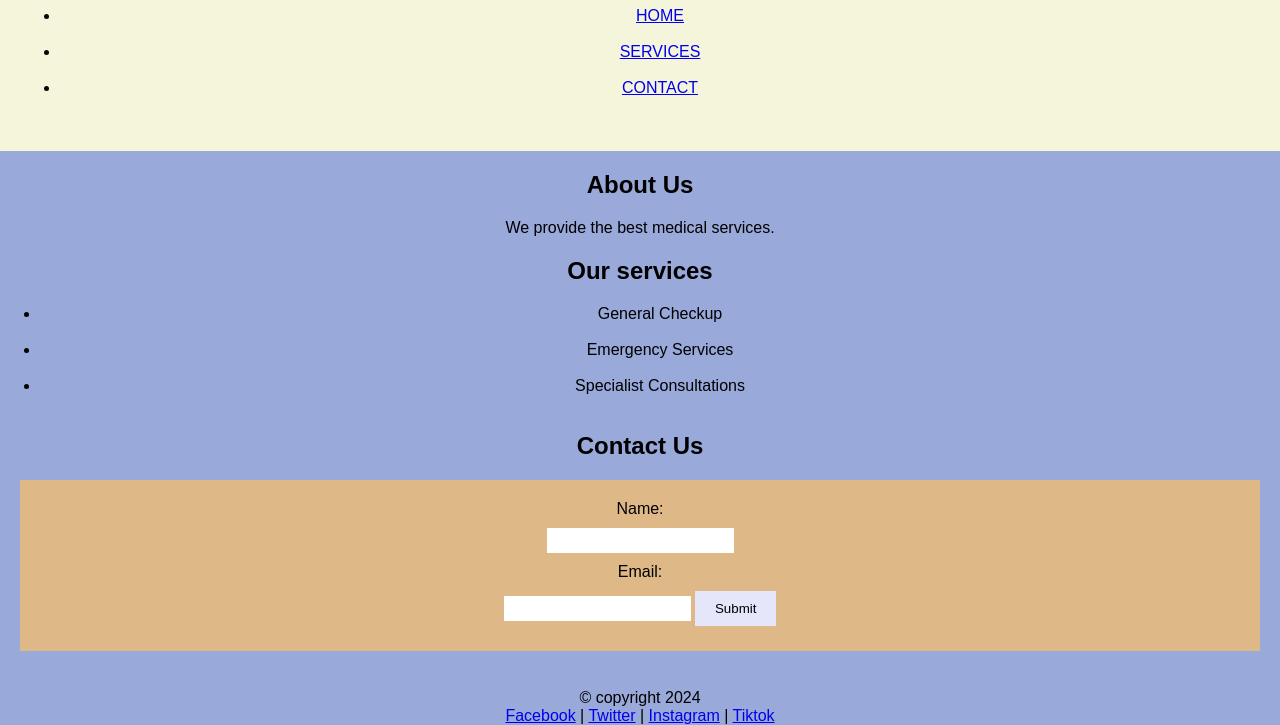
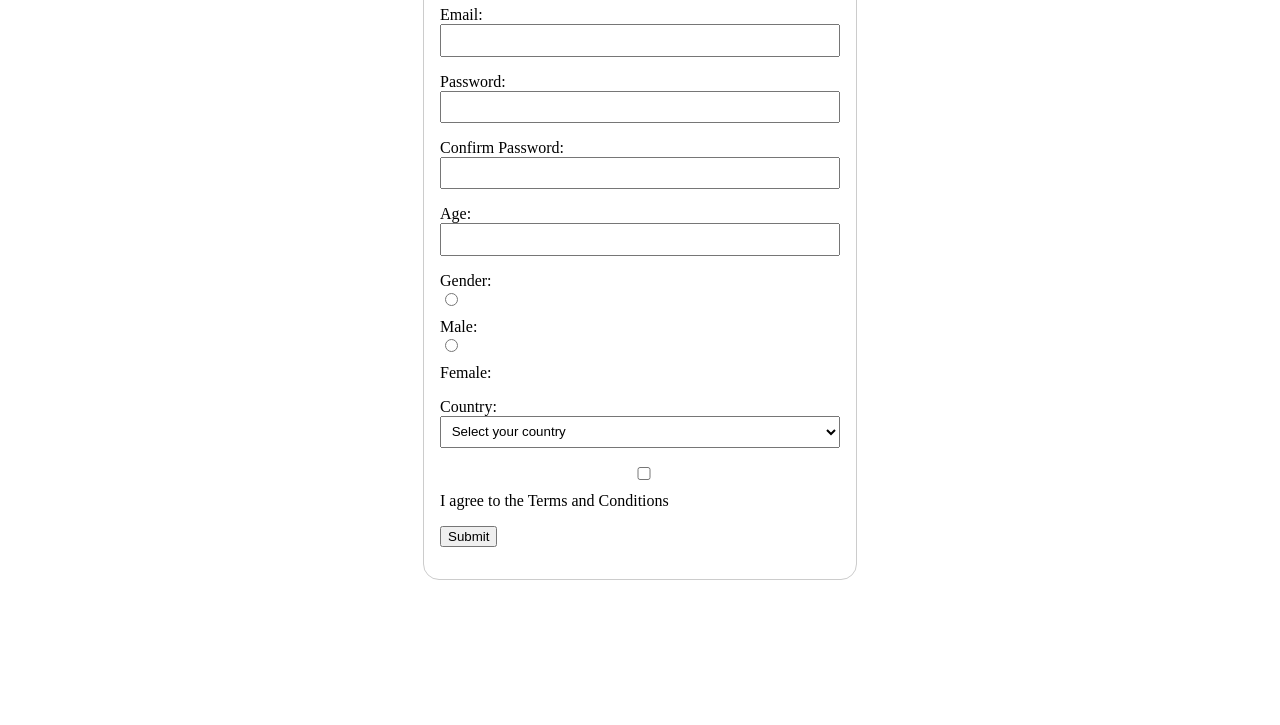
Before and after one commit to Eqush/Techbrainiac, a plain HTML site: page index.html in a window 1280 px wide. Shown: the part 93-818 px from the top of the page. Drawn offline with Linux system fonts and the light colour scheme.

Commit message:
Add files via upload

```diff
--- a/index.html
+++ b/index.html
@@ -3,62 +3,105 @@
 <head>
     <meta charset="UTF-8">
     <meta name="viewport" content="width=device-width, initial-scale=1.0">
-        <title>My medical webpage</title>
-        <link rel="stylesheet" href="style.css">
+    <title>Registration Form</title>
+    <style>
+        form {
+            max-width: 400px;
+            margin: auto;
+            padding: 1em;
+            border: 1px solid #ccc;
+            border-radius: 1em;
+        }
+
+        div + div {
+            margin-top: 1em;
+        }
+
+        label {
+            display: block;
+            margin-top: .5em;
+        }
+
+        input, select {
+            width: 100%;
+            padding: .5em;
+            box-sizing: border-box;
+        }
+
+        input[type="radio"] {
+            width:auto
+        }
+
+        .error {
+            color: red;
+        }
+    </style>
 </head>
 <body>
-        <header>
-            <h1>Welcome to Our Medical Center</h1>
-            <nav>
-                <ul>
-                    <li><a href="#home">HOME</a></li>
-                    <br>
-                    <li><a href="#services">SERVICES</a></li>
-                    <br>
-                    <li><a href="#contact">CONTACT</a></li>
-                    <br>
-                </ul>
-            </nav>
-        </header>
-        <section id="home">
-            <h2>About Us</h2>
-            <p>We provide the best medical services.</p>
-        </section>
-        <section id="services">
-        </section>
-        <section id="services">
-            <h2>Our services</h2>
-            <ul>
-                <li>General Checkup</li>
-                <br>
-                <li>Emergency Services</li>
-                <br>
-                <li>Specialist Consultations</li>
-                <br>
-            </ul>
-        </section>
-        <section id="contact">
-            <h2>Contact Us</h2>
-            <form id="contactForm">
+    <form id="Registrationform">
+        <div>
             <label for="name">Name:</label>
             <input type="text" id="name" name="name" required>
+        </div>
+        <div>
             <label for="email">Email:</label>
             <input type="email" id="email" name="email" required>
+        </div>
+        <div>
+            <label for="password">Password:</label>
+            <input type="password" id="password" name="password" required>
+        </div>
+        <div>
+            <label for="confirmpassword">Confirm Password:</label>
+            <input type="password" id="confirmpassword" name="confirmpassword" required>
+        </div>
+        <div>
+            <label for="age">Age:</label>
+            <input type="number" id="age" name="age" min="18" max="100" required>
+        </div>
+        <div>
+            <label>Gender:</label>
+            <input type="radio" id="male" name="gender" value= "male" required>
+            <label for="male">Male:</label>
+            <input type="radio" id="female" name="gender" value= "female" required>
+            <label for="female">Female:</label>
+        </div>
+        <div>
+            <label for="country">Country:</label>
+            <select id="country" name="country" required>
+                <option value=" ">Select your country</option>
+                <option value="kenya">Kenya</option>
+                <option value="usa">USA</option>
+                <option value="uk">UK</option>
+            </select>
+        </div>
+        <div>
+            <input type="checkbox" id="terms" name="terms" required>
+            <label for="terms">I agree to the Terms and Conditions</label>
+        </div>
+        <div>
             <button type="submit">Submit</button>
+        </div>
+        <div class="error" id="error"></div>
     </form>
-        </section>
-        <footer>
-            <div class="footer content">
-                <br>
-                <div>&copy; copyright 2024 </div>
-                <div>
-                    <a href="#facebook">Facebook</a> |
-                    <a href="#x">Twitter</a> |
-                    <a href="#instagram">Instagram</a> |
-                    <a href="#tiktok">Tiktok</a>
-                </div>
-            </div>
-        </footer>
+
+    <script>
+        document.getElementById('registrationForm').addEventListener('submit', function(event)) {
+            const password = doocument.getElementById('password').value;
+            const confirmPassword = document.getElementById('confirmPassword').value;
+            const error.Div = document.getElementById('error');
+        }
+
+        if (password.length < 8) {
+            errorDiv.textContent = 'Password must be at least 8 characters long.';
+            event.preventDefault();
+        } else if (password !== confirm password) {
+            errorDiv.textContent = 'Passwords do not match.';
+            event.preventDefault();
+        } else {
+            errorDiv.textContent = ''
+        }
+        })
+    </script>
 </body>
-    <script src="script.js"></script>
 </html>
```
Lines whose indentation alone changed are shown as unchanged.
